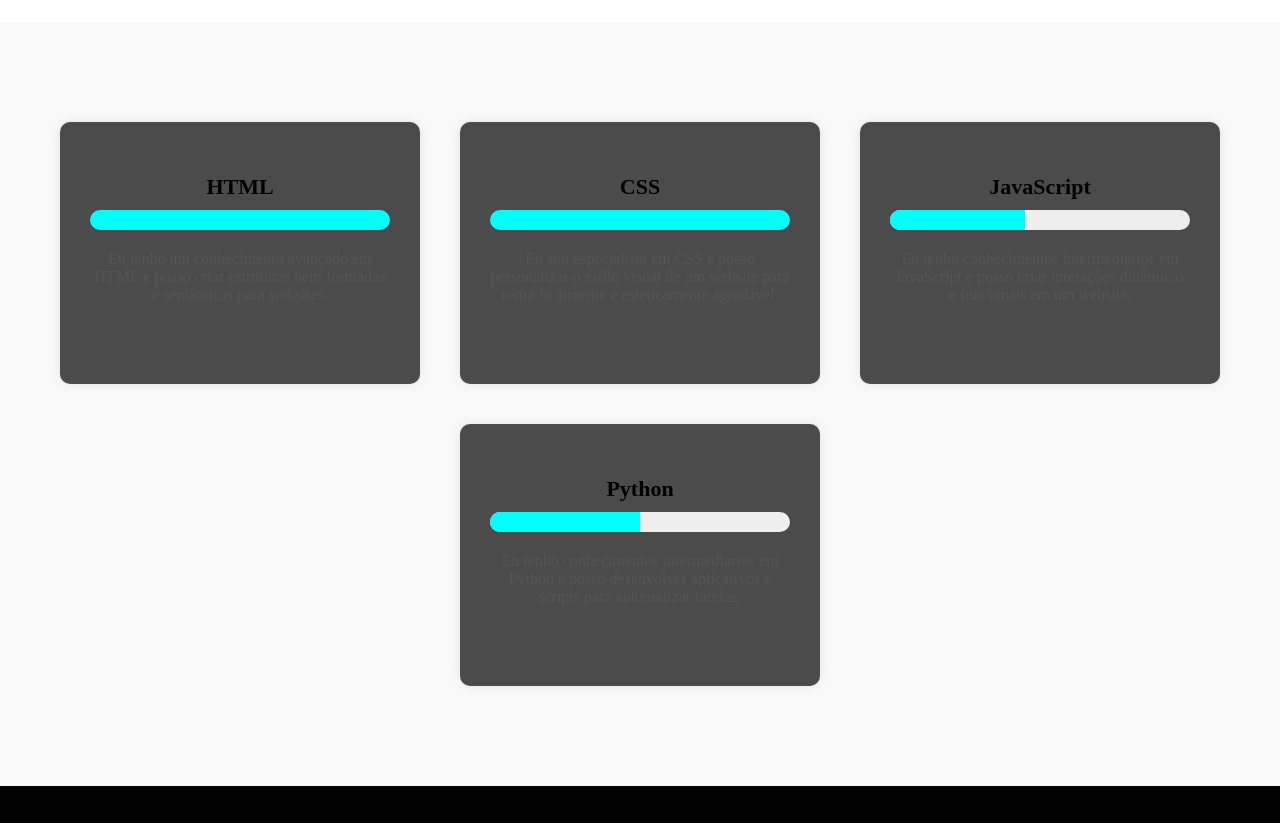
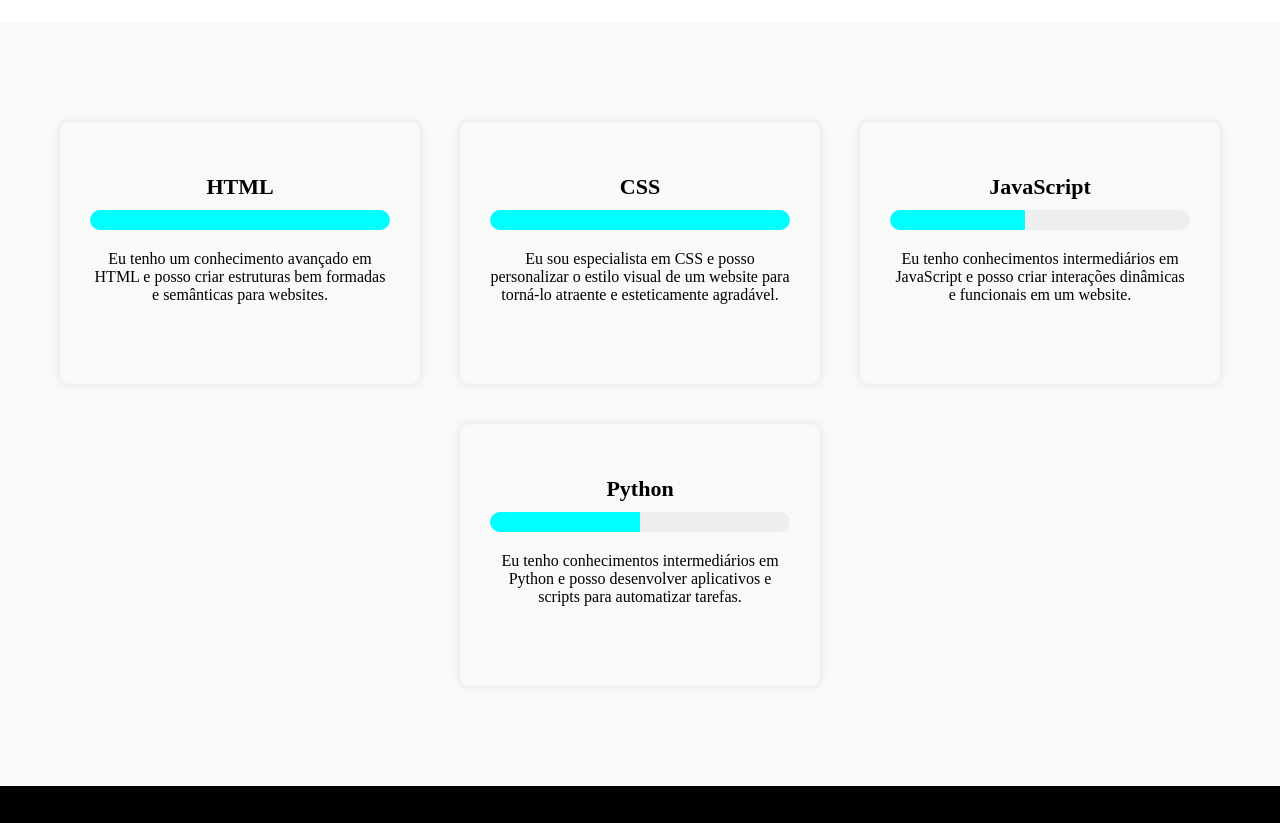
Before and after one commit to PedroParker0819/Parker-Portf-lio-3.0, a plain HTML site: page index.html in a window 1280 px wide. Shown: the part 2296-3119 px from the top of the page. Drawn offline with Linux system fonts and the light colour scheme.

Commit message:
Update style.css

```diff
--- a/style.css
+++ b/style.css
@@ -254,7 +254,7 @@ p {
   width: 300px;
   margin: 20px;
   padding: 30px;
-  background-color: #eeeeee;
+  background-color: ##0D1117;
   border-radius: 10px;
   box-shadow: 0 0 10px rgba(0, 0, 0, 0.1);
   text-align: center;
@@ -303,7 +303,7 @@ p {
   width: 300px;
   margin: 20px;
   padding: 30px;
-  background-color: #4b4b4b;
+  background-color: ##0D1117;
   border-radius: 10px;
   box-shadow: 0 0 10px rgba(0, 0, 0, 0.1);
   text-align: center;
@@ -334,7 +334,7 @@ p {
 
 .skill p {
   font-size: 16px;
-  color: #555;
+  color: #00000;
   margin-top: 20px;
 }
 
```
